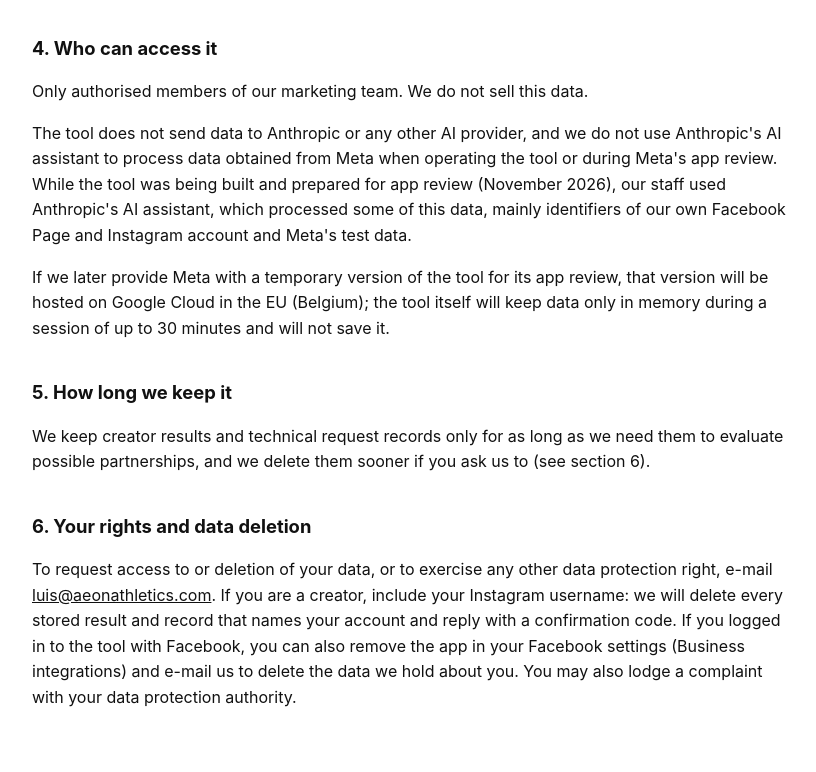
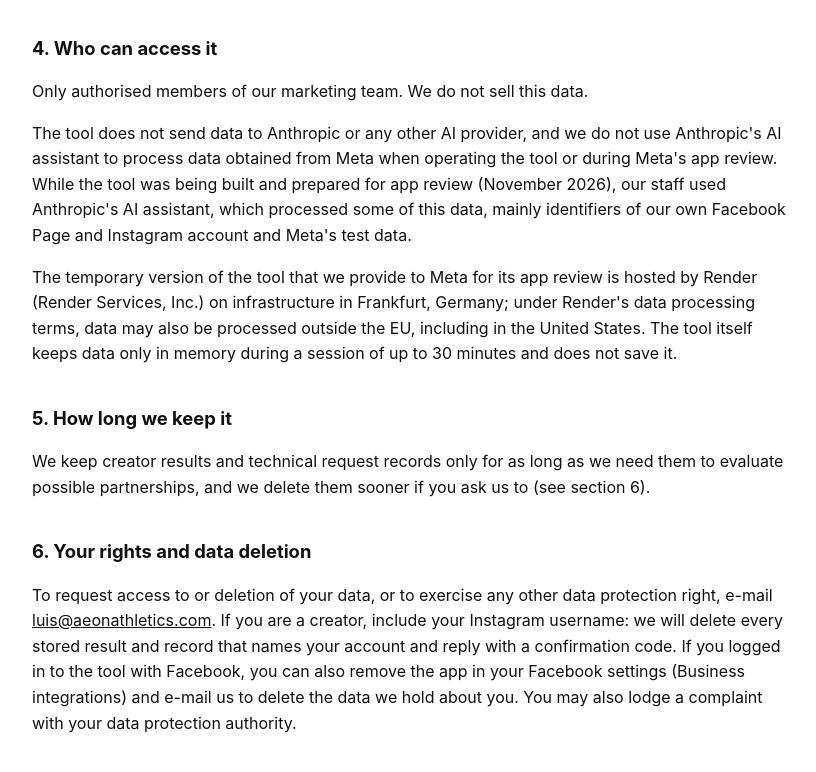
Before and after one commit to lcguinea/aeon-creator-intelligence-privacy, a plain HTML site: page index.html in a window 1280 px wide. Shown: the part 877-1649 px from the top of the page, without its empty margins (228-1044 px from the left). Drawn offline with Linux system fonts and the light colour scheme.

Commit message:
Privacy notice: temporary review environment hosted by Render (Frankfurt; possible US processing per DPA)
Co-Authored-By: Claude Opus 5.5 <noreply@anthropic.com>

```diff
--- a/index.html
+++ b/index.html
@@ -52,9 +52,10 @@
   to process data obtained from Meta when operating the tool or during Meta's app review. While the tool was being built and
   prepared for app review (November 2026), our staff used Anthropic's AI assistant, which processed some of this
   data, mainly identifiers of our own Facebook Page and Instagram account and Meta's test data.</p>
-  <p>If we later provide Meta with a temporary version of the tool for its app review, that version will be hosted
-  on Google Cloud in the EU (Belgium); the tool itself will keep data only in memory during a session of up to 30
-  minutes and will not save it.</p>
+  <p>The temporary version of the tool that we provide to Meta for its app review is hosted by Render (Render
+  Services, Inc.) on infrastructure in Frankfurt, Germany; under Render's data processing terms, data may also be
+  processed outside the EU, including in the United States. The tool itself keeps data only in memory during a session
+  of up to 30 minutes and does not save it.</p>
 
   <h2 id="retention">5. How long we keep it</h2>
   <p>We keep creator results and technical request records only for as long as we need them to evaluate possible
```
